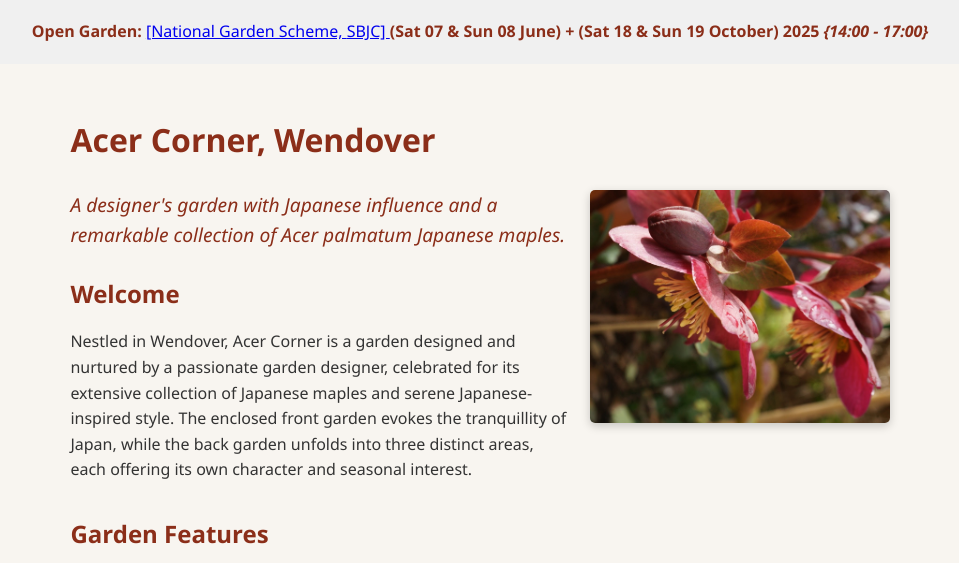
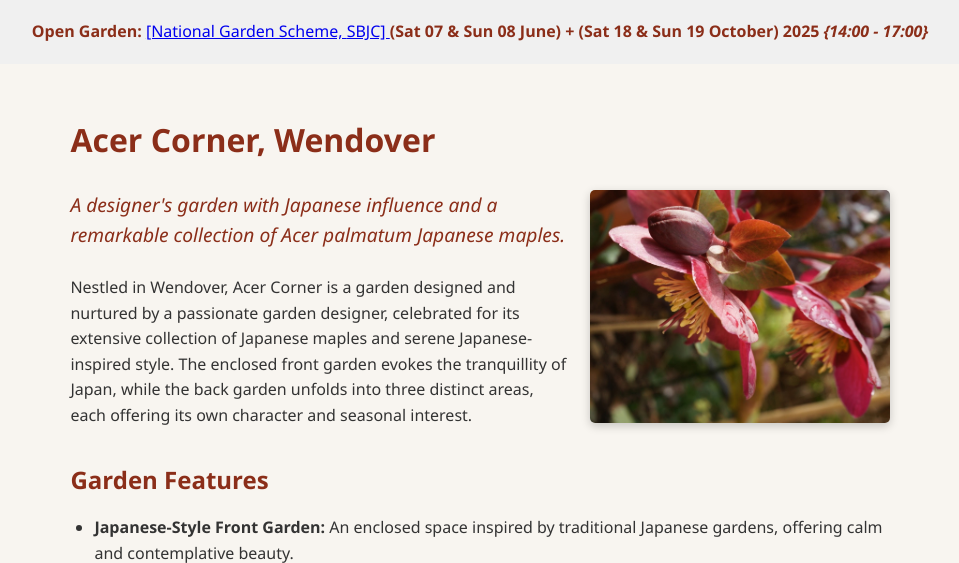
Before and after one commit to elikling/acercorner, a Flask app: page / in a window 1280 px wide. Shown: the part 310-873 px from the top of the page, without its empty margins (160-1119 px from the left). Run offline with Flask 3, Linux system fonts and the light colour scheme.

Commit message:
dropped "welcome"

```diff
--- a/templates/home.html
+++ b/templates/home.html
@@ -13,7 +13,6 @@
     <p class="highlight">A designer's garden with Japanese influence and a remarkable collection of Acer palmatum Japanese maples.</p>
 
     <div class="section">
-      <h2>Welcome</h2>
       <p>
         Nestled in Wendover, Acer Corner is a garden designed and nurtured by a passionate garden designer, celebrated for its extensive collection of Japanese maples and serene Japanese-inspired style. The enclosed front garden evokes the tranquillity of Japan, while the back garden unfolds into three distinct areas, each offering its own character and seasonal interest.
       </p>
```
